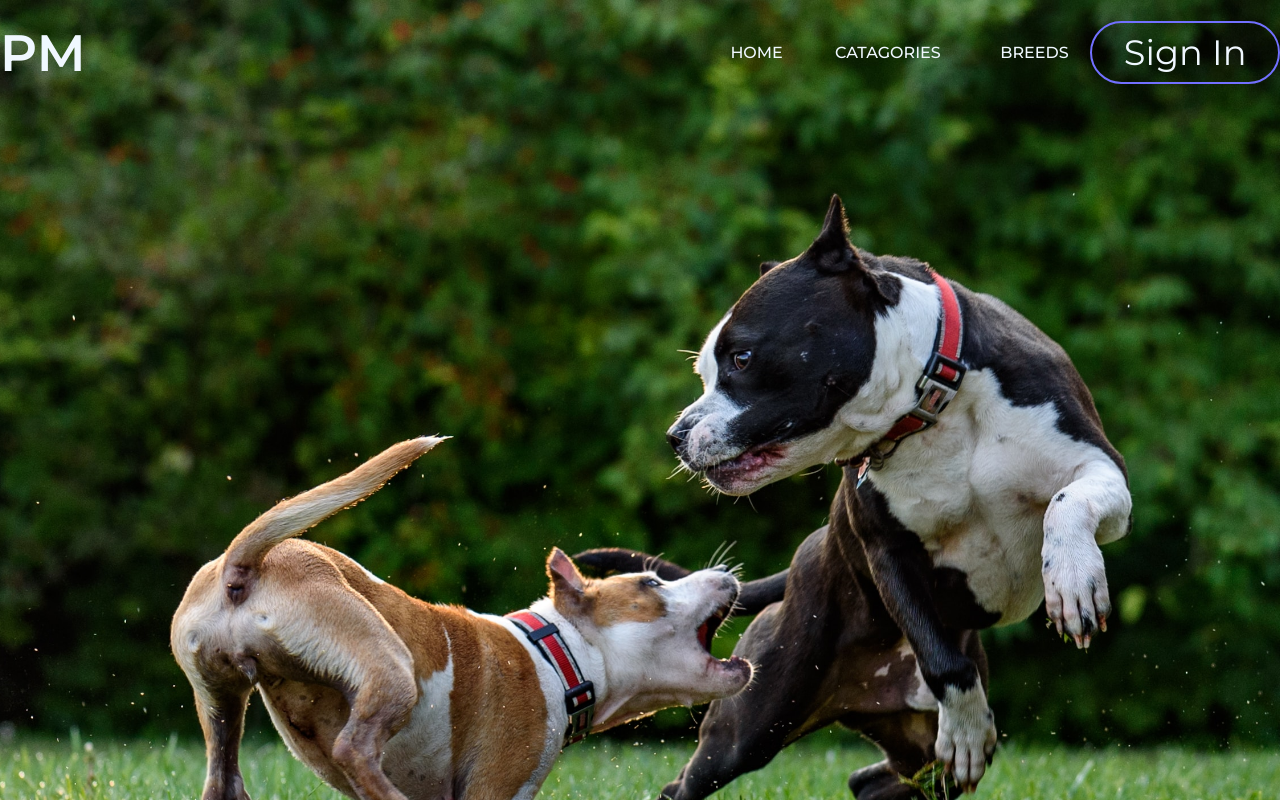
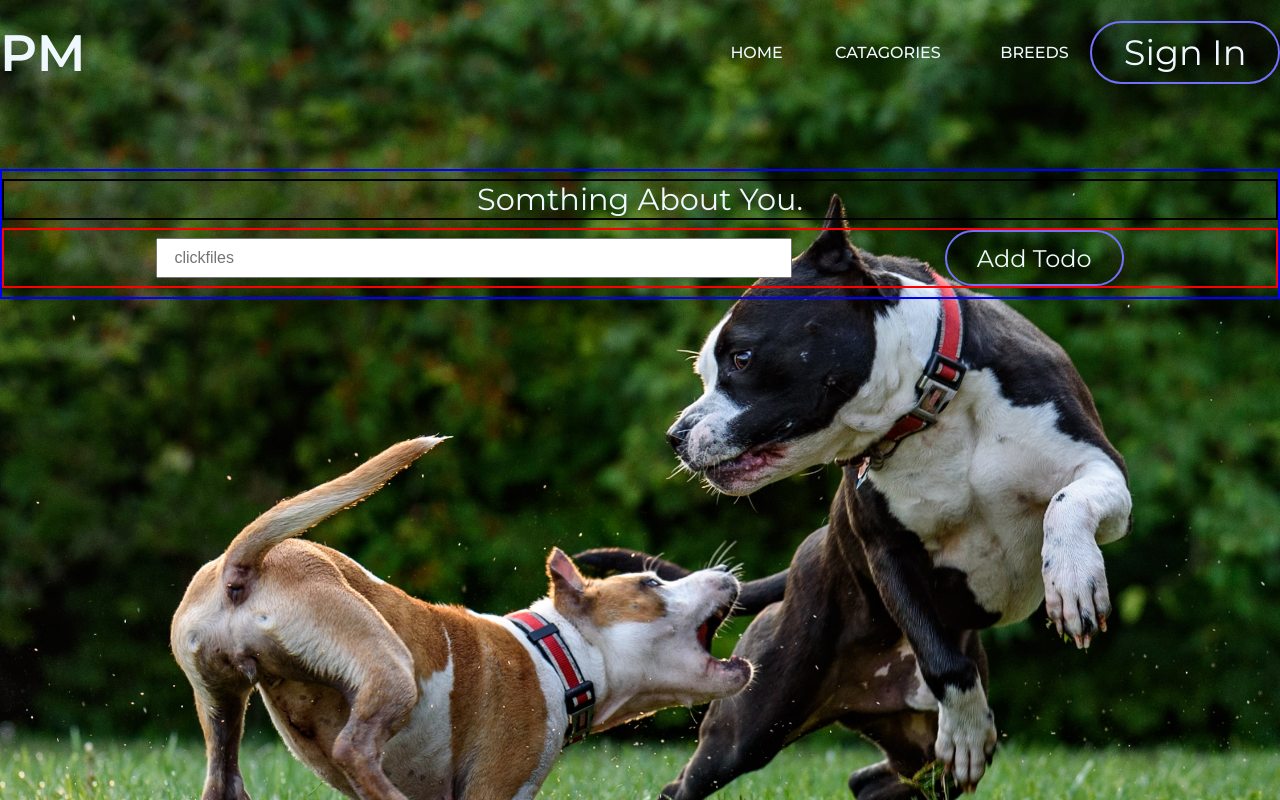
Before and after one commit to AdilBhaiM/JavaS-Git, a plain HTML site: page HTML Website for DOM/signup.html in a window 1280 px wide. Shown: the top 800 px of the page. Drawn offline with Linux system fonts and the light colour scheme.

Commit message:
modifying Dom

```diff
--- a/HTML Website for DOM/signup.html
+++ b/HTML Website for DOM/signup.html
@@ -4,7 +4,7 @@
     <meta charset="UTF-8">
     <meta name="viewport" content="width=device-width, initial-scale=1.0">
     <link rel="stylesheet" href="./style2.css">
-    <title>Document</title>
+    <title>PETS MANIA | SIGN IN</title>
 </head>
 <body>
     <header>
@@ -21,6 +21,15 @@
                 <a href="">Sign In</a>
             </div>
         </nav>
+        <section class="insection container">
+            <div class="buythings">
+                <p>Somthing About You.</p>
+            </div>
+            <div class="input-btn">
+                <input type="text" placeholder="clickfiles">
+                <a href="" class="todo">Add Todo</a>
+            </div>
+        </section>
     </header>
 </body>
 </html>
--- a/HTML Website for DOM/style2.css
+++ b/HTML Website for DOM/style2.css
@@ -127,3 +127,64 @@ header{
     color: aliceblue;
     font-size: 1.8rem;
 }
+
+
+
+/* ////////////////////Somthing About You///////////////////// */
+
+.insection{
+    border: 2px solid blue;
+    text-align: center;
+    margin-top: 4em;
+    display: flex;
+    height: 130px;
+    justify-content: space-evenly;
+    flex-direction: column;
+}
+
+.input-btn{
+    height: 60px;
+    display: flex;
+    align-items: center;
+    justify-content: space-evenly;
+    border: 2px solid red;
+}
+
+.input-btn input{
+    height: 40px;
+    width: 50%;
+    font-size: 1rem;
+    padding: 1em;
+    transition: all 0.3s ease-in-out;
+}
+
+.input-btn input:hover{
+    height: 45px;
+    width: 52%;
+}
+
+.input-btn a{
+    text-decoration: none;
+    color: aliceblue;
+    font-size: 1.5rem;
+    height: 100%;
+    display: flex;
+    align-items: center;
+    border-radius: 29em;
+    border: 2px solid rgb(114, 112, 255);
+    padding: 0 30px;
+    transition: all 0.3s ease-in-out;
+}
+
+.input-btn a:hover{
+    border: none;
+    font-size: 20px;
+    background-image: linear-gradient( 288deg,  rgba(0,85,255,1) 1.5%, rgba(4,56,115,1) 91.6% );
+}
+
+.buythings{
+    border: 2px solid black;
+    font-size: 1.9rem;
+    font-weight: 400;
+    color: aliceblue;
+}
```
